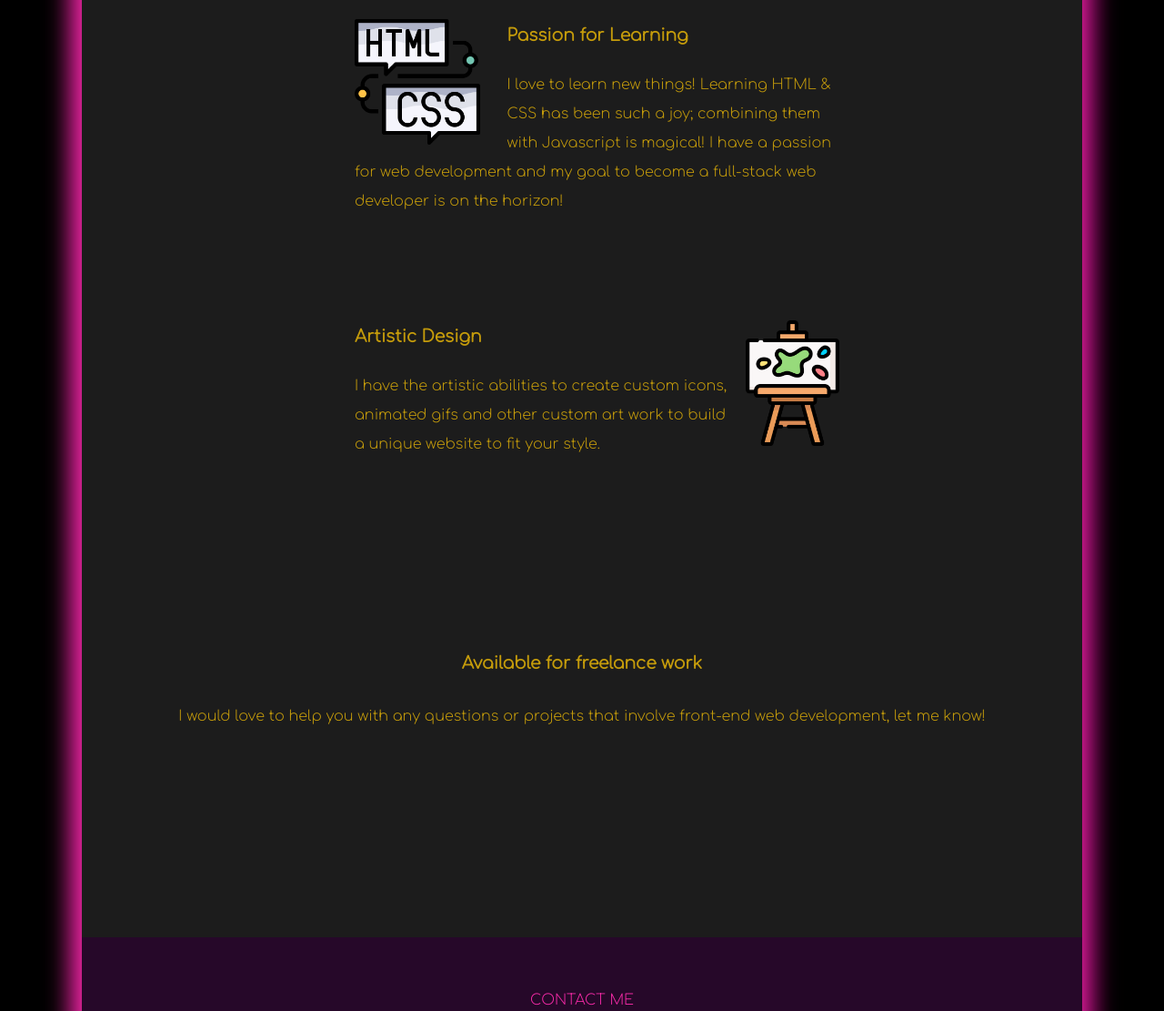
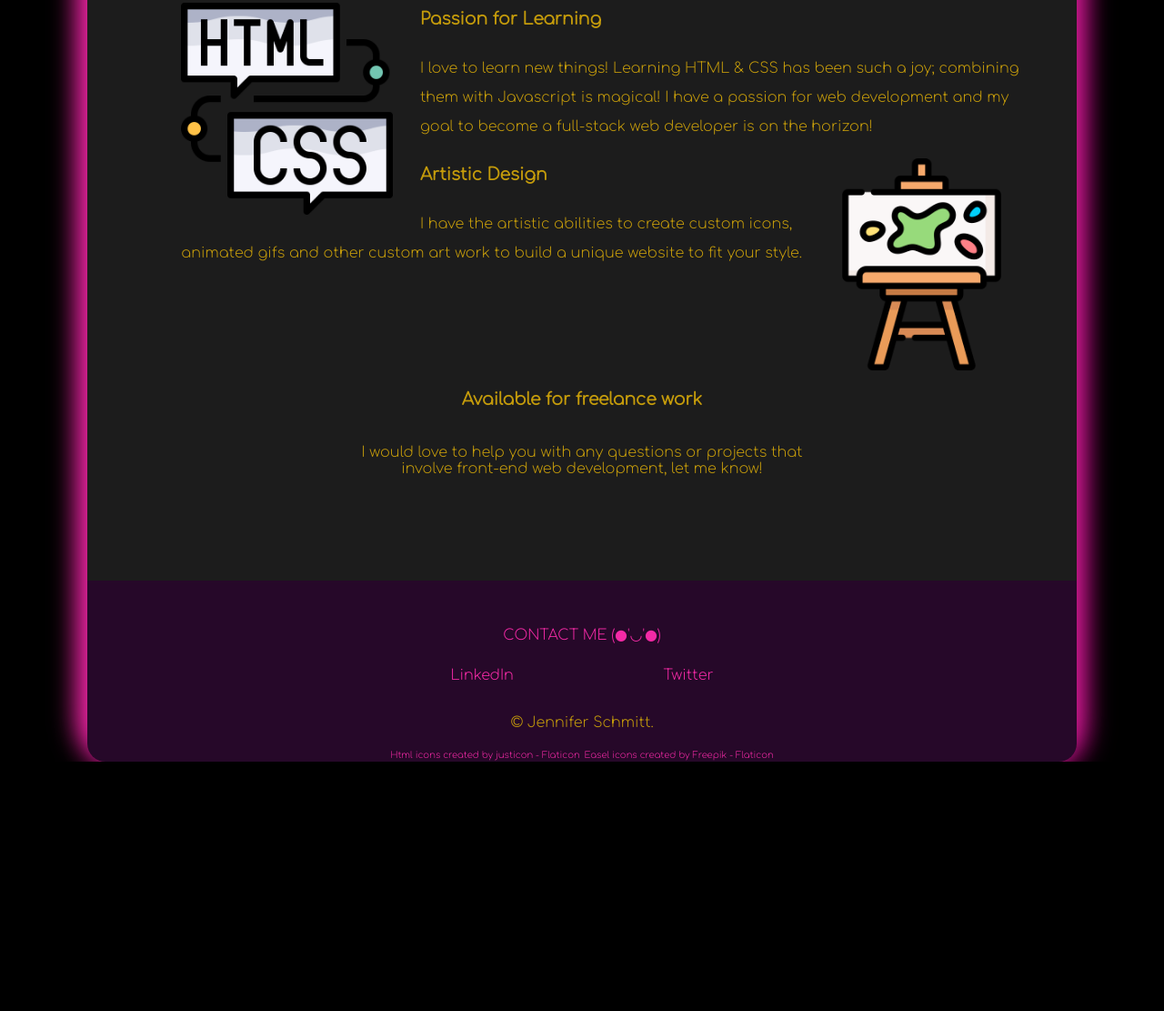
Before and after one commit to Okitsgittime/My.Profile, a plain HTML site: page index.html in a window 1280 px wide. Shown: the part 1026-2137 px from the top of the page at 91% size. After the commit the page ends 1863 px from the top, so only its background shows below. Drawn offline with Linux system fonts and the light colour scheme; a web font is replaced by a local one.

Commit message:
moved some stuff
looking better

```diff
--- a/index.html
+++ b/index.html
@@ -49,7 +49,7 @@
   </body>
 
 <footer>
-    <a class="btn" href="mailto:name@email.com">CONTACT ME</a><br/><br/>
+    <a class="btn" href="mailto:name@email.com">CONTACT ME (●'◡'●)</a><br/><br/>
 </div><br/>
 <a class="footer-link-a" href="https://www.linkedin.com/in/jennifer-schmitt-08199223a?lipi=urn%3Ali%3Apage%3Ad_flagship3_profile_view_base_contact_details%3Brq4taS3gRNeYbKyfs%2BuHCA%3D%3D">LinkedIn</a>
 <a class="footer-link-b" href="https://twitter.com/Okitstwittime/">Twitter</a>
--- a/styles.css
+++ b/styles.css
@@ -15,7 +15,7 @@ body {
   font-size: 14;
   font-weight: 400;
   background-color:black;
-  width: 1100px;
+  width: 85%;
   -webkit-font-smoothing: antialiased;
 	text-rendering: optimizelegibility;
   border-radius: 40px;
@@ -66,6 +66,8 @@ h2 {
 .top-container {
   background-color:#1C1C1C;
   padding-top:200px;
+  padding-left: 5%;
+  padding-right: 5%;
   margin-top: 80px;
   border-radius: 20px 20px 0 0;
 }
@@ -87,23 +89,25 @@ h2 {
 }
 
 .skill-row {
-  width: 50%;
-  margin-left: 300px;
+  margin-left: 5%;
   text-align: left;
   line-height: 2;
-  padding-bottom: 80px;
+
 }
 
 
 
 .love-to-help {
+  width:50%;
+  margin-left: 25%;
   padding-top: 20px;
-  padding-bottom: 200px;
+  padding-bottom: 80px;
 
 }
 
 .btn {
   position:relative;
+
   top: 10px;
   bottom: 80px;
 }
@@ -129,7 +133,8 @@ h2 {
 }
 
 footer {
-padding-top:50px;
+/* padding-top:50px; */
 background-color: #260829;
 border-radius: 0 0 20px 20px;
+padding-top: 40px;
 }
```
